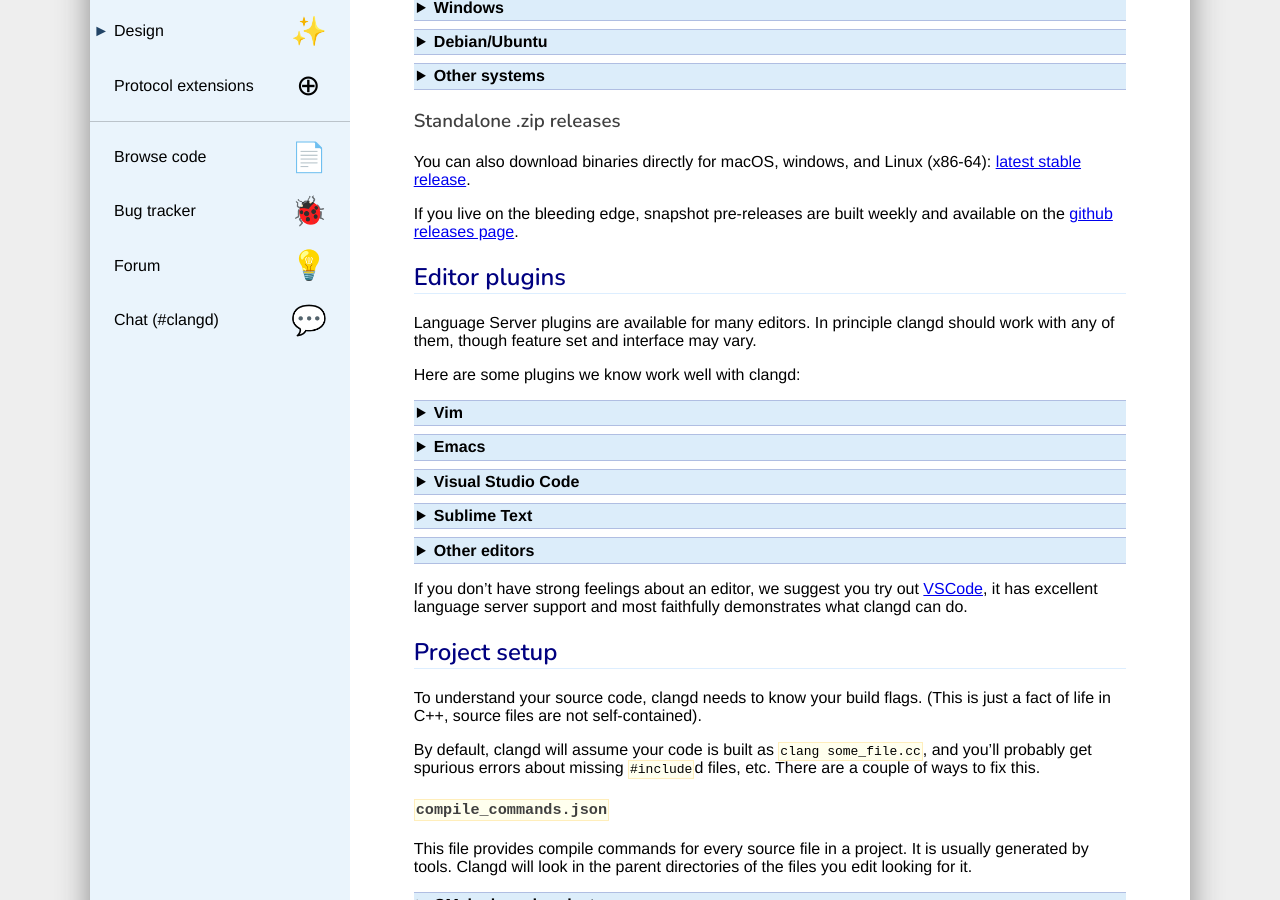
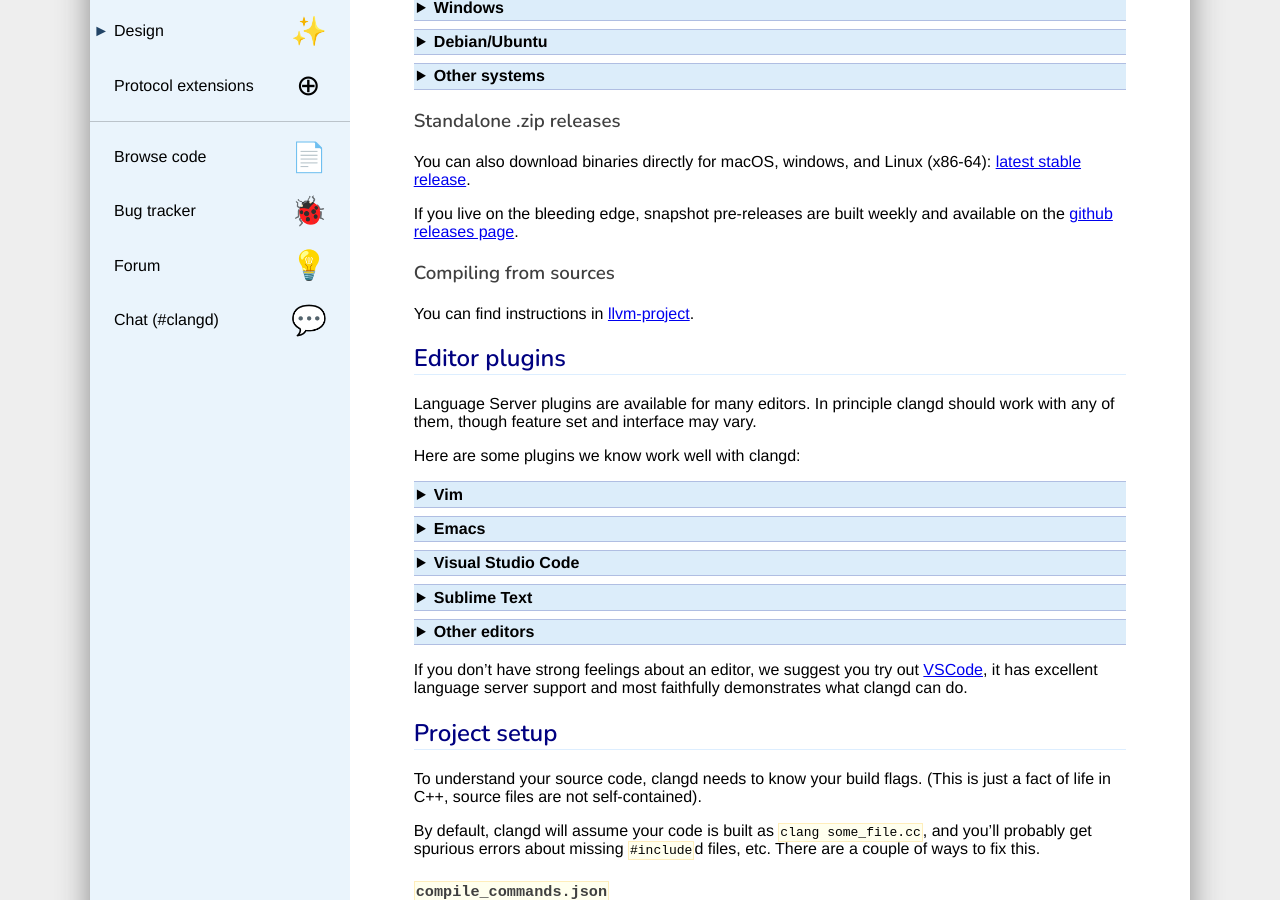
Before and after one commit to llvm/clangd-www, a Jekyll site: the page built from installation.md, in a window 1280 px wide and 900 px high, scrolled down 437 px. Built offline with Jekyll 4.4.1, drawn with Linux system fonts in a browser that asks for light colours; our own code applies the rules of GitHub Pages for plain Markdown files.

Commit message:
Mention compiling from sources as an installation alternative
Fixes https://github.com/clangd/clangd/issues/579.

```diff
--- a/installation.md
+++ b/installation.md
@@ -73,6 +73,11 @@
 
 If you live on the bleeding edge, snapshot pre-releases are built weekly and
 available on the [github releases page](https://github.com/clangd/clangd/releases).
+
+### Compiling from sources
+
+You can find instructions in
+[llvm-project](https://github.com/llvm/llvm-project/tree/main/clang-tools-extra/clangd#building-and-testing-clangd).
 
 ## Editor plugins
 
```
